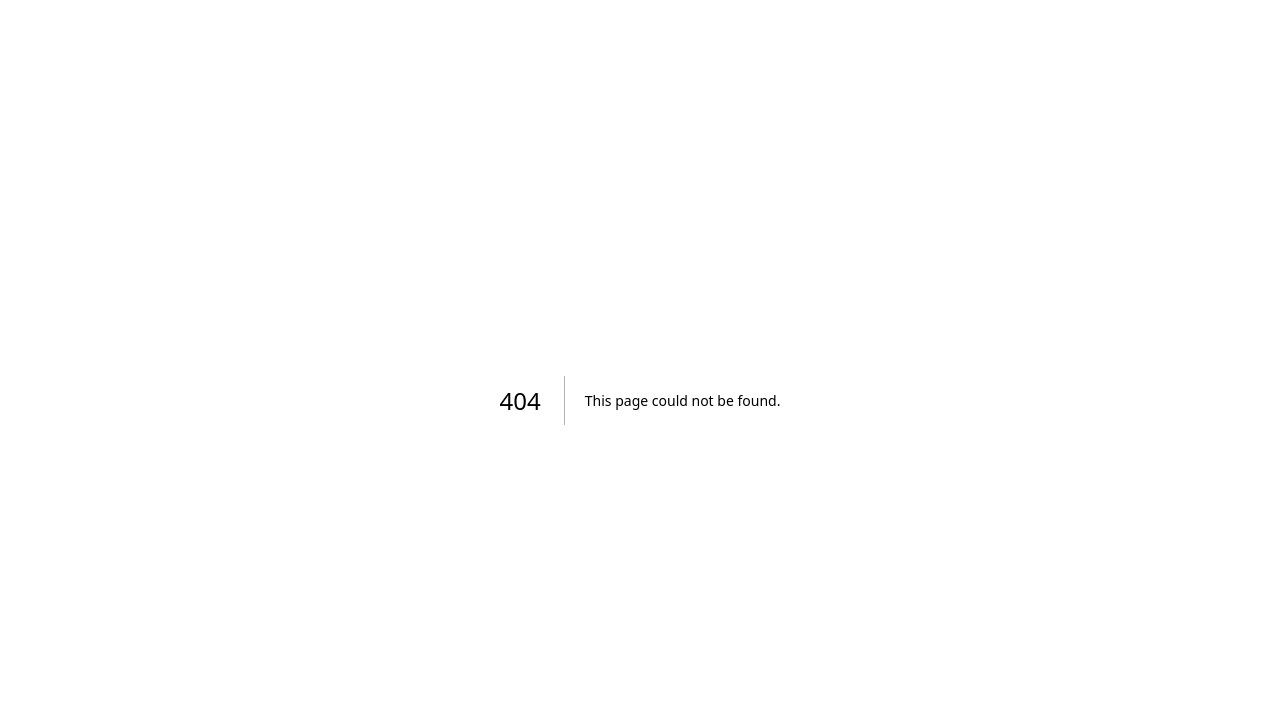
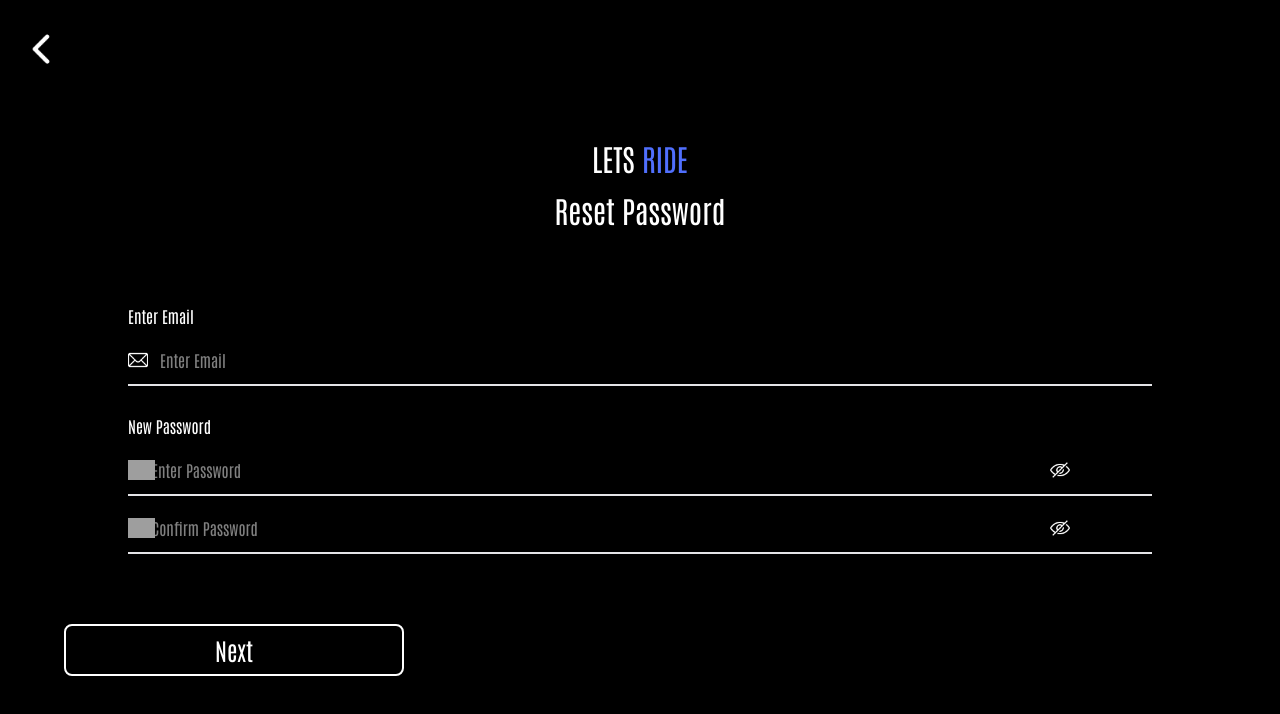
Before and after one commit to Chottcodes/lets_ride_fullstack, a Next.js app: page /pages/Login/resetpassword in a window 1280 px wide. Before the commit this address had no page. Shown: the top 714 px of the page. Built offline with nearby package versions, Linux system fonts and the light colour scheme; grey boxes are pictures that could not be loaded.

Commit message:
File Routing Clean Up

```diff
--- a/src/app/page.tsx
+++ b/src/app/page.tsx
@@ -1,5 +1,5 @@
 import { redirect } from "next/navigation";
 
 export default function Home() {
-    redirect('./pages-login');
+    redirect("/pages/Login");
 }
--- a/src/app/pages-login/page-login/login-section/page.tsx
+++ b/src/app/pages/Login/login-section/page.tsx
@@ -61,7 +61,7 @@ const LoginSection = () => {
             />
           </div>
 
-          <h1>forgot <button onClick={() => push("/pages/resetpassword")} className="text-[#506FFD] hover:text-[#2e53fc] cursor-pointer"> password</button></h1>
+          <h1>forgot <button onClick={() => push("/pages/Login/resetpassword")} className="text-[#506FFD] hover:text-[#2e53fc] cursor-pointer"> password</button></h1>
 
           <PrimaryButton buttonText="Log In" isBackgroundDark={true} onClick={() => push("/home/your-profile")}/>
       </div>
--- a/src/app/pages-login/page-login/page.tsx
+++ b/src/app/pages/Login/page.tsx
@@ -19,8 +19,8 @@ const LoginPage = () => {
         <h1 className="sm:text-[26px] text-[20px] mt-5">Connecting Riders, One Mile At A Time</h1>
 
         <div className="mt-20 flex flex-col justify-center items-center gap-3">
-          <PrimaryButton buttonText="Log In" isBackgroundDark={false} onClick={() => push("/pages-login/page-login/login-section")} />
-          <PrimaryButton buttonText="Sign Up" isBackgroundDark={true} onClick={() => push("/pages-login/page-login/signup-section")} />
+          <PrimaryButton buttonText="Log In" isBackgroundDark={false} onClick={() => push("/pages/Login/login-section")} />
+          <PrimaryButton buttonText="Sign Up" isBackgroundDark={true} onClick={() => push("/pages/Login/signup-section")} />
         </div>
       </div>
 
--- a/src/app/pages/resetpassword/page.tsx
+++ b/src/app/pages/Login/resetpassword/page.tsx
@@ -3,8 +3,10 @@ import BackButtonComponent from "@/components/BackButtonComponent";
 import React, { useEffect, useState } from "react";
 import EmailAndPassword from "@/components/EmailAndPassword";
 import PrimaryButton from "@/components/PrimaryButton";
+import { useRouter } from "next/navigation";
 
 const page = () => {
+  const {push} = useRouter();
   const [isDark, setIsDark] = useState(true);
   const handleOnClick = () => {
     console.log("hello");
@@ -24,7 +26,7 @@ const page = () => {
         <EmailAndPassword />
       </div>
       <div className="w-[90%] h-[9%] m-auto">
-        <PrimaryButton buttonText="Next" isBackgroundDark={isDark} />
+        <PrimaryButton buttonText="Next" isBackgroundDark={isDark} onClick={() => push("/home/your-profile")} />
       </div>
     </div>
   );
```
Also changed, not shown: src/app/pages/Login/signup-section/page.tsx (renamed from src/app/pages-login/page-login/signup-section/page.tsx).
